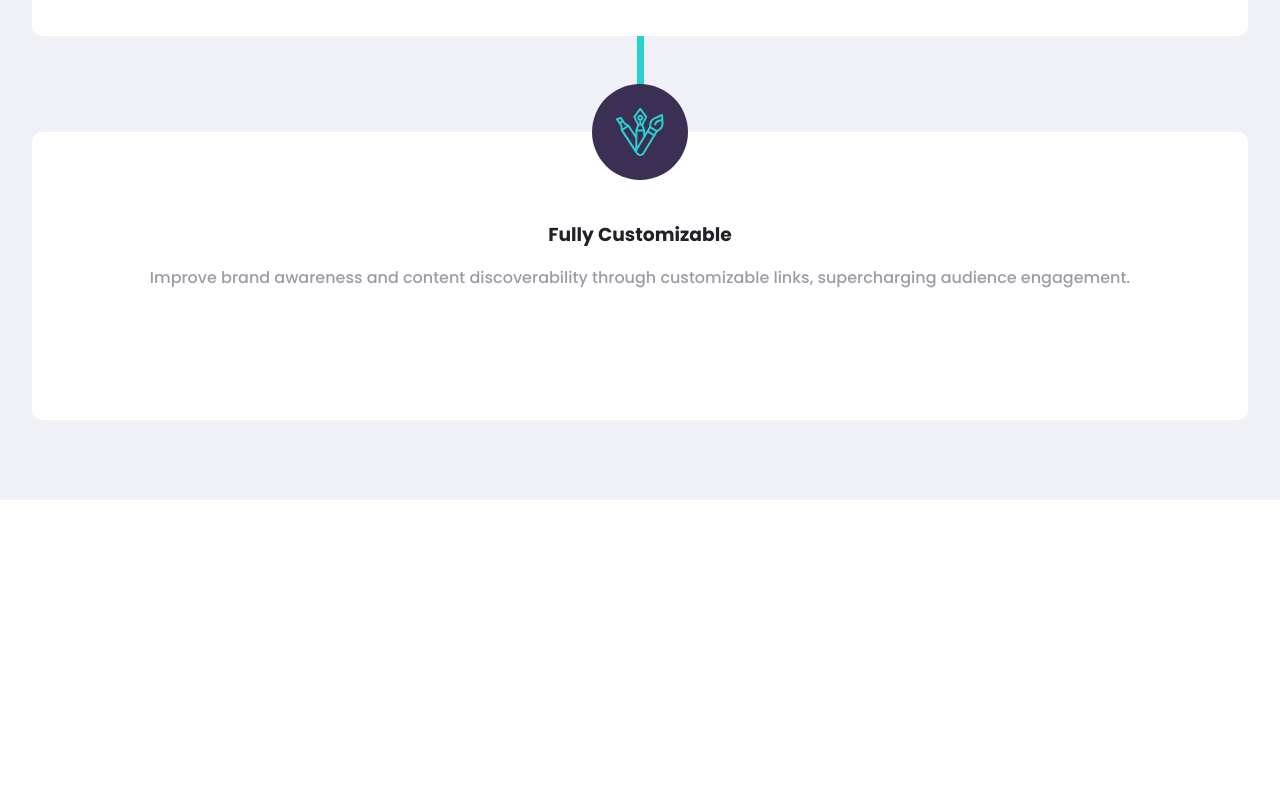
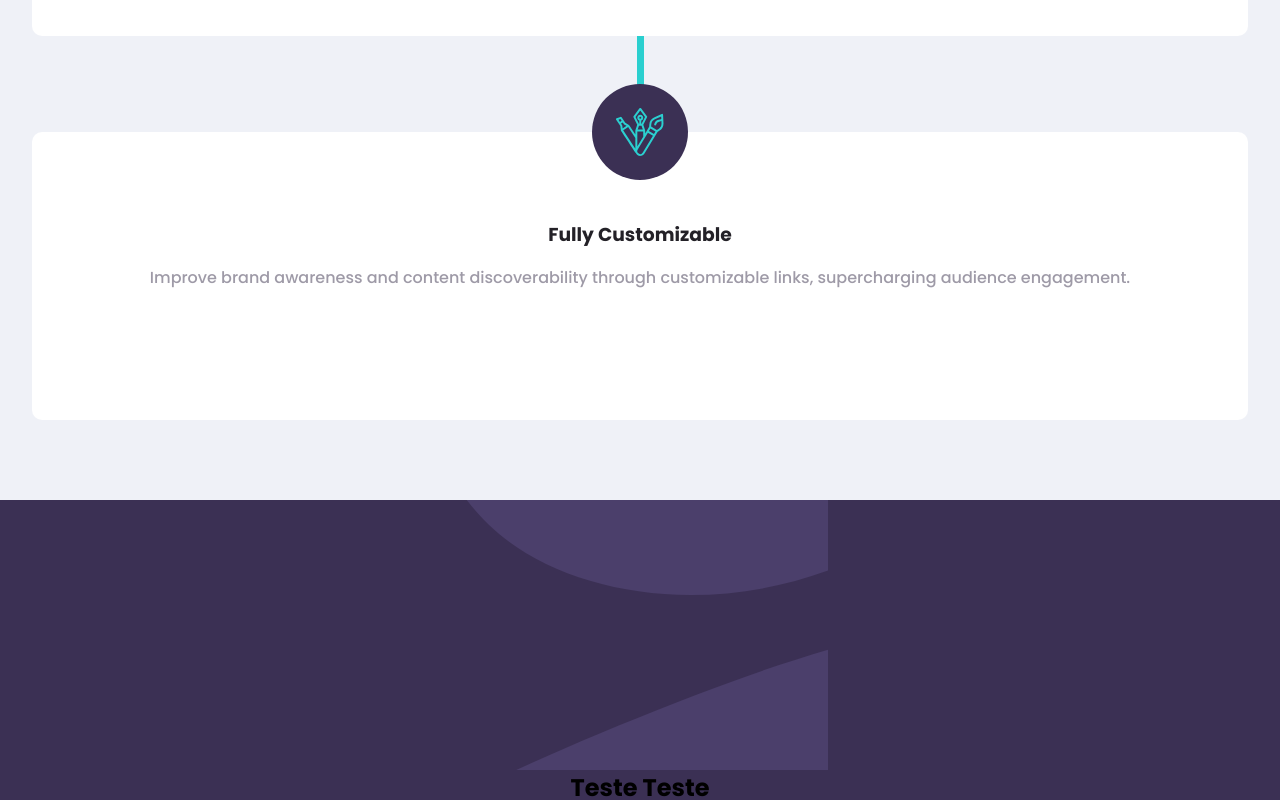
Before and after one commit to VictorKyHugo/shortner-react, a React (Create React App) app: page / in a window 1280 px wide. Shown: the part 1789-2589 px from the top of the page. Before the commit the page ends 2289 px from the top, so only its background shows below. Built offline with nearby package versions, Linux system fonts and the light colour scheme.

Commit message:
Started doing the boost part

```diff
--- a/src/App.js
+++ b/src/App.js
@@ -1,6 +1,7 @@
 import Nav from './components/Nav/Nav'
 import Main from './components/Main/Main'
 import Statistics from './components/Statistics/Statistics'
+import Boost from './components/Boost/Boost'
 
 function App() {
   return (
@@ -8,6 +9,7 @@ function App() {
       <Nav />
       <Main />
       <Statistics />
+      <Boost />
     </div >
   );
 }
--- /dev/null
+++ b/src/components/Boost/Boost.js
@@ -0,0 +1,14 @@
+import './Boost.scss'
+import background from '../../assets/images/bg-boost-mobile.svg'
+
+function Boost() {
+    return (
+        <div className="boost">
+            <img className="boost_background" src={background} alt="Background" />
+            <h2> Teste Teste</h2>
+            <button> YEY</button>
+        </div>
+    )
+}
+
+export default Boost
--- /dev/null
+++ b/src/components/Boost/Boost.scss
@@ -0,0 +1,20 @@
+@use "../../styles/abstracts/colors";
+
+.boost{
+    background: colors.$dark-violet;
+    overflow-x: hidden;
+    height: 300px;
+
+    position: relative;
+
+    display: flex;
+    flex-direction: column;
+    align-items: center;
+    justify-content: center;
+
+    &__background{
+        position: absolute;
+        left: 0;
+        z-index: -500;
+    }
+}
```
